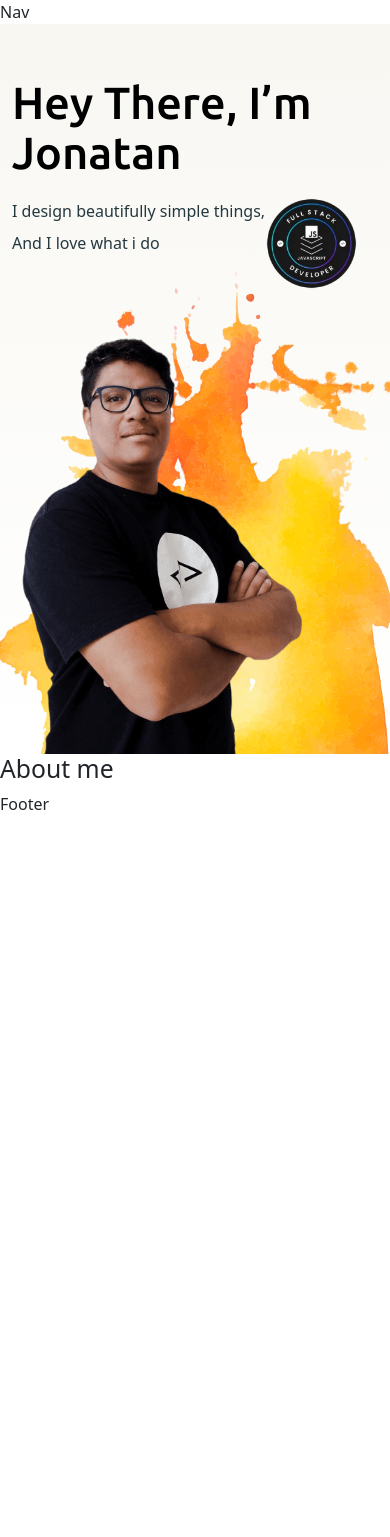
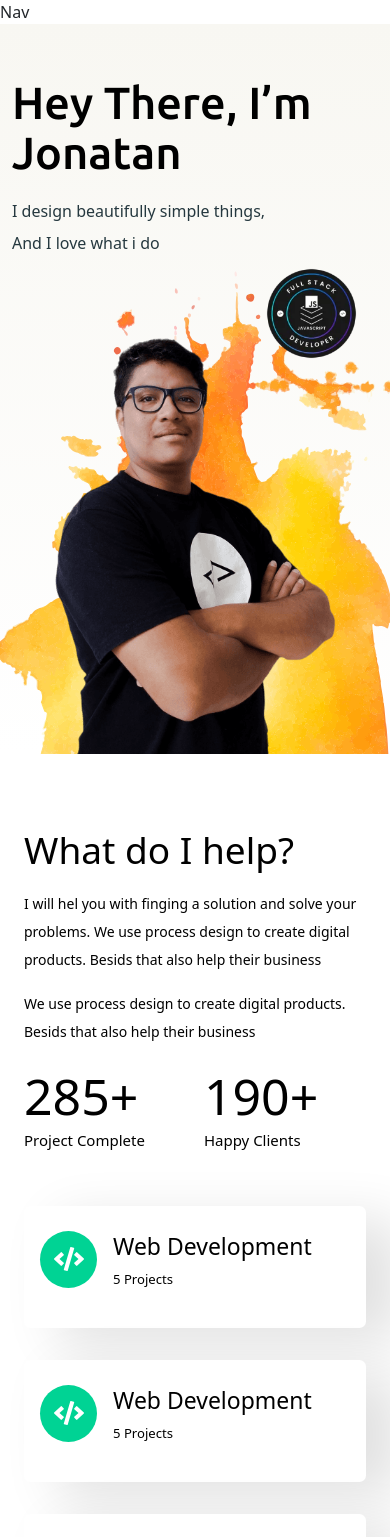
Before and after one commit to jonatanare/landing-portfolio-bootstrap, a Next.js app: page / in a window 390 px wide. Shown: the top 1537 px of the page. Before the commit the page ends 844 px from the top, so only its background shows below. Built offline with nearby package versions, Linux system fonts and the light colour scheme.

Commit message:
layout services section en mobile and desktop version

```diff
--- a/components/Home/AboutMe.js
+++ /dev/null
@@ -1,9 +0,0 @@
-import React from 'react'
-
-export default function AboutMe () {
-  return (
-    <section>
-      <h2>About me</h2>
-    </section>
-  )
-}
--- a/components/Home/Hero.js
+++ b/components/Home/Hero.js
@@ -18,11 +18,15 @@ export default function Hero () {
           </div>
         </section>
         <section className='col-lg-6 position-relative'>
-          <p className='hero__subtitle'>I design beautifully simple things, <br/> And I love what i do</p>
+          <p className='hero__subtitle'>
+            I design beautifully simple things, <br/> And I love what i do
+          </p>
           <figure className='hero__badge p-0'>
             <Image src={BADGE_KODEMIA} alt='Badge Kodemia' />
           </figure>
-          <Image src={IMG_JONATAN} width={300} height={430} alt='Foto Jonatan' className='hero__photo mx-auto' />
+          <div className='text-center'>
+            <Image src={IMG_JONATAN} width={300} height={430} alt='Foto Jonatan' className='hero__photo mx-auto' />
+          </div>
           <p className='d-none d-md-block'>FullStack JavaScript Developer</p>
         </section>
       </div>
--- /dev/null
+++ b/components/Home/Services.js
@@ -0,0 +1,45 @@
+import React from 'react'
+
+export default function Services () {
+  return (
+    <section className='container-fluid services'>
+      <div className="container">
+        <div className="row">
+          <div className="col-lg-6 order-1 order-lg-0">
+            <div className='services__wrapper-items'>
+              {
+                [1,2,3].map(index => (
+                  <section key={index} className='services__item'>
+                    <figure className='services__item-wrapper-icon'>
+                      <img src='/assets/icons/icon-code.svg' alt={`Icon ${index}`} className='services__item-icon' />
+                    </figure>
+                    <div>
+                      <h3 className='services__item-title'>Web Development</h3>
+                      <p className='services__item-subtitle'>5 Projects</p>
+
+                    </div>
+                  </section>
+                ))
+              }
+            </div>
+          </div>
+          <div className="col-lg-6 order-0 order-lg-1">
+            <h2 className='services__title'>What do I help?</h2>
+            <p className='services__text'>I will hel you with finging a solution and solve your problems. We use process design to create digital products. Besids that also help their business</p>
+            <p className='services__text'>We use process design to create digital products. Besids that also help their business</p>
+            <section className='services__info'>
+              <div>
+                <strong className='services__info-title'>285+</strong>
+                <p className='services__info-subtitle'>Project Complete</p>
+              </div>
+              <div>
+                <strong className='services__info-title'>190+</strong>
+                <p className='services__info-subtitle'>Happy Clients</p>
+              </div>
+            </section>
+          </div>
+        </div>
+      </div>
+    </section>
+  )
+}
--- a/pages/_document.js
+++ b/pages/_document.js
@@ -1,4 +1,5 @@
 import { Html, Head, Main, NextScript } from 'next/document'
+import Script from 'next/script'
 
 export default function Document () {
   return (
--- a/pages/index.js
+++ b/pages/index.js
@@ -1,14 +1,13 @@
-import AboutMe from '@/components/Home/AboutMe'
+import Services from '@/components/Home/Services'
 import Hero from '@/components/Home/Hero'
 import Layout from '@/components/Layout'
-import Head from 'next/head'
 
 export default function Home () {
   return (
     <Layout title='Home' description={'Descripción home'}>
       <main>
         <Hero />
-        <AboutMe />
+        <Services />
       </main>
     </Layout>
   )
--- /dev/null
+++ b/styles/abstract/_mixins.scss
@@ -0,0 +1,33 @@
+@mixin responsive($breakpoint) {
+
+    @if($breakpoint == $sm) {
+        @media only screen and (min-width: $sm) {
+            @content;
+        }
+    }
+    @if($breakpoint == $md) {
+        @media only screen and (min-width: $md) {
+            @content;
+        }
+    }
+    @if($breakpoint == $lg) {
+        @media only screen and (min-width: $lg) {
+            @content;
+        }
+    }
+    @if($breakpoint == $xl) {
+        @media only screen and (min-width: $xl) {
+            @content;
+        }
+    }
+    @if($breakpoint == $xxl) {
+        @media only screen and (min-width: $xxl) {
+            @content;
+        }
+    }
+    @if($breakpoint == $xxl-4k) {
+        @media only screen and (min-width: $xxl-4k) {
+            @content;
+        }
+    }
+}
--- a/styles/abstract/_variables.scss
+++ b/styles/abstract/_variables.scss
@@ -5,3 +5,12 @@ $color-primary: #f2f2f2;
 
 $gray-100: #dedede;
 $gray-200: #a2a2a2;
+
+
+// Breakpoint
+$sm: 576px;
+$md: 768px;
+$lg: 992px;
+$xl: 1200px;
+$xxl: 1440px;
+$xxl-4k: 2540px;
--- a/styles/app.scss
+++ b/styles/app.scss
@@ -1,5 +1,6 @@
 // abstract
 @import './abstract/variables';
+@import './abstract/mixins';
 
 //components
 
@@ -9,3 +10,4 @@
 
 // Pages
 @import './pages/home/hero';
+@import './pages/home/services';
--- a/styles/pages/home/_hero.scss
+++ b/styles/pages/home/_hero.scss
@@ -12,7 +12,7 @@
         width: 97px;
         height: 97px;
         right: 30px;
-        top: 0;
+        top: 70px;
 
         img {
             width: 100%;
--- /dev/null
+++ b/styles/pages/home/_services.scss
@@ -0,0 +1,126 @@
+.services {
+    padding-top: 70px;
+    padding-bottom: 70px;
+
+    &__title {
+        color: #000;
+        font-size: 37px;
+        font-style: normal;
+        font-weight: 500;
+        line-height: normal;
+        margin-bottom: 15px;
+
+        @include responsive($xl) {
+            font-size: 70px;
+            margin-bottom: 18px;
+        }
+    }
+
+    &__text {
+        color: #000;
+        font-size: 14px;
+        font-style: normal;
+        font-weight: 400;
+        line-height: 28px; /* 200% */
+
+        @include responsive($xl) {
+            font-size: 20px;
+        }
+    }
+
+    &__wrapper-items {
+        margin-top: 40px;
+        display: flex;
+        flex-direction: column;
+        gap: 32px;
+
+        @include responsive($xl) {
+            margin-top: 0;
+        }
+    }
+    &__item {
+        display: flex;
+        align-items: center;
+        gap: 16px;
+        padding: 24px 16px;
+
+        border-radius: 6.566px;
+        background: #FFF;
+
+        /* shadow-card-work */
+        box-shadow: 34px 14px 54px 0px rgba(0, 0, 0, 0.12);
+
+        @include responsive($xl) {
+            max-width: 500px;
+        }
+
+        &-wrapper-icon {
+            background-color: #00D394;
+            width: 57px;
+            height: 57px;
+            border-radius: 50%;
+            display: flex;
+            justify-content: center;
+            align-items: center;
+        }
+
+        &-icon {
+            width: 30px;
+            height: 30px;
+        }
+
+        &-title {
+            color: #000;
+            font-size: 22.982px;
+            font-style: normal;
+            font-weight: 500;
+            line-height: normal;
+        }
+
+        &-subtitle {
+            color: #000;
+            font-size: 13.133px;
+            font-style: normal;
+            font-weight: 400;
+            line-height: normal;
+        }
+
+    }
+
+    &__info {
+
+        display: flex;
+        gap: 59px;
+
+        @include responsive($xl) {
+            margin-top: 18px;
+        }
+
+        &-title {
+            color: #000;
+            font-size: 50px;
+            font-style: normal;
+            font-weight: 500;
+            line-height: normal;
+            margin-bottom: 10px;
+
+            @include responsive($xl) {
+                font-size: 70px;
+            }
+        }
+
+        &-subtitle {
+            color: #000;
+            font-size: 15px;
+            font-style: normal;
+            font-weight: 400;
+            line-height: normal;
+
+            @include responsive($xl) {
+                font-size: 20px;
+                line-height: 48px;
+            }
+        }
+    }
+
+}
```
Also changed, not shown: public/assets/icons/icon-code.svg (added).
